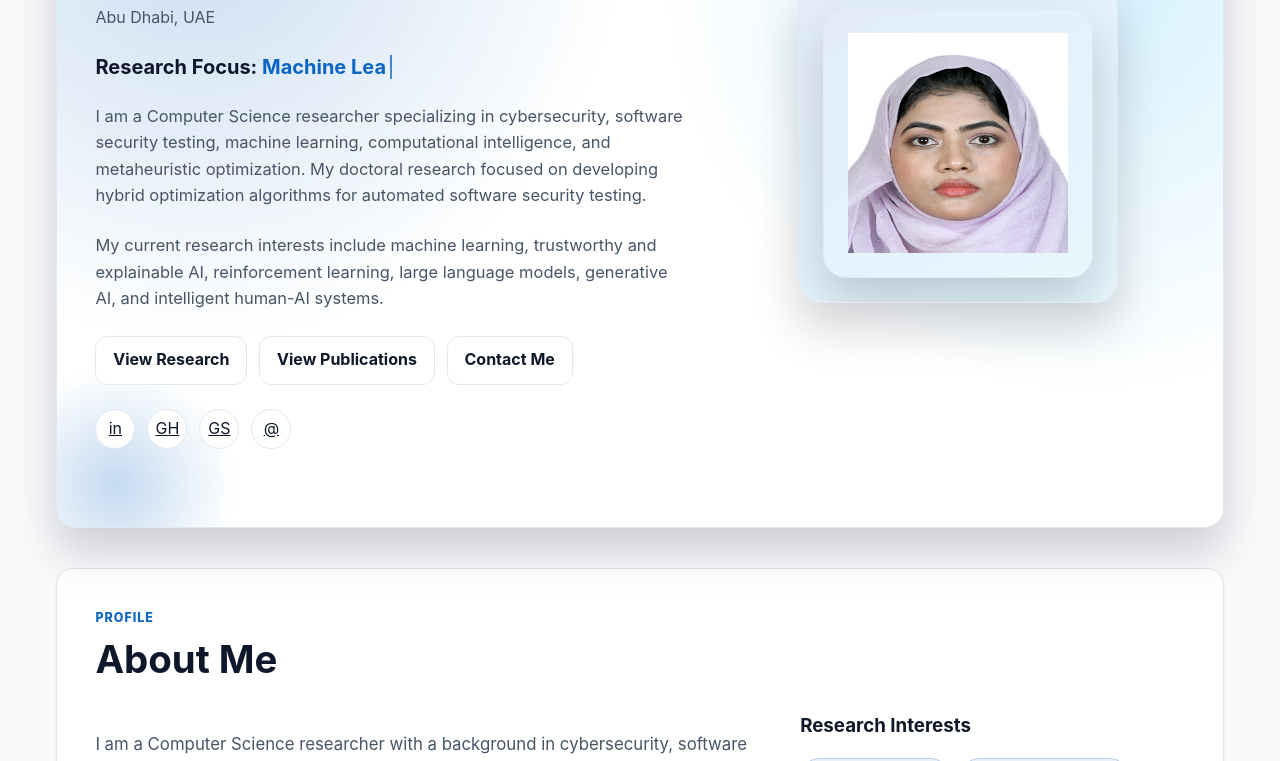
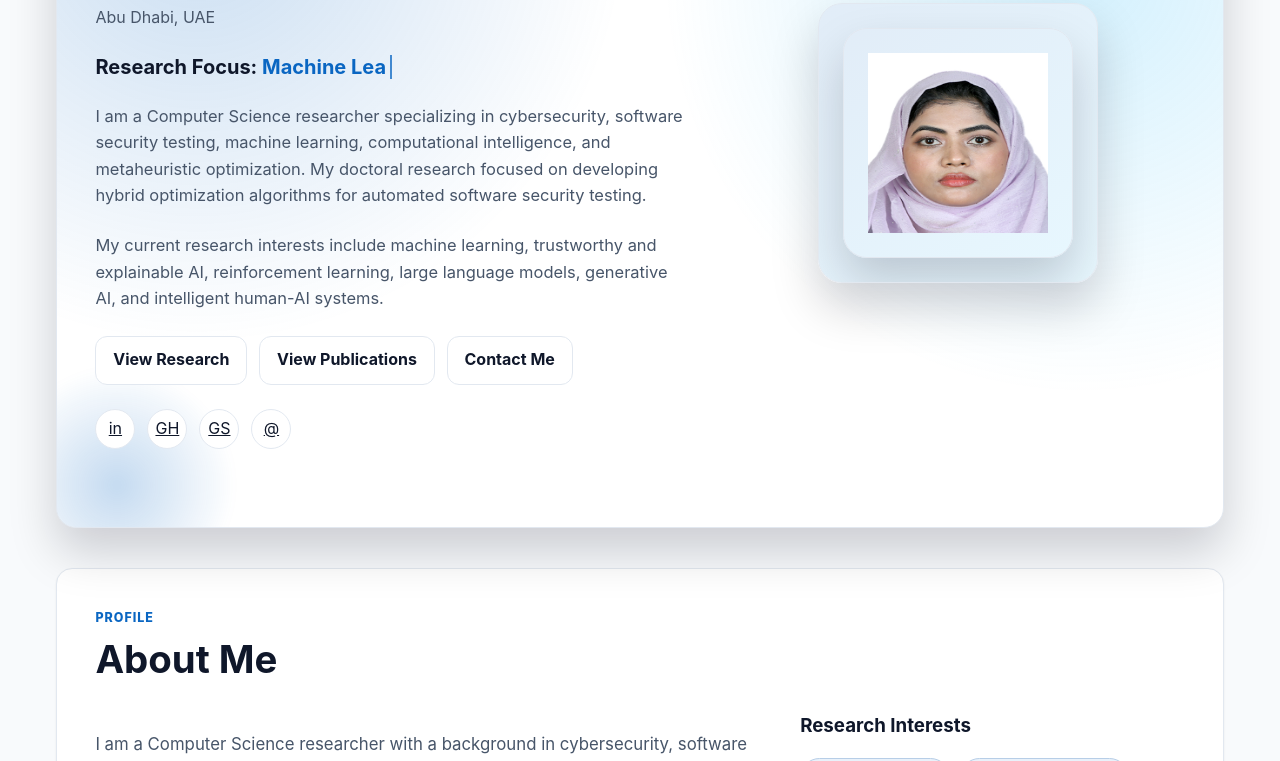
Before and after one commit to fatma00000/FatmaAhsan_Portfolio, a plain HTML site: page index.html in a window 1280 px wide. Shown: the part 339-1100 px from the top of the page. Drawn offline with Linux system fonts and the light colour scheme.

Commit message:
Update index.html

```diff
--- a/index.html
+++ b/index.html
@@ -484,7 +484,7 @@
       }
 
       .photo-placeholder {
-        width: min(320px, 100%);
+        width: min(280px, 100%);
         aspect-ratio: 1;
         border-radius: 1.5rem;
         border: 1px solid var(--color-border);
```
